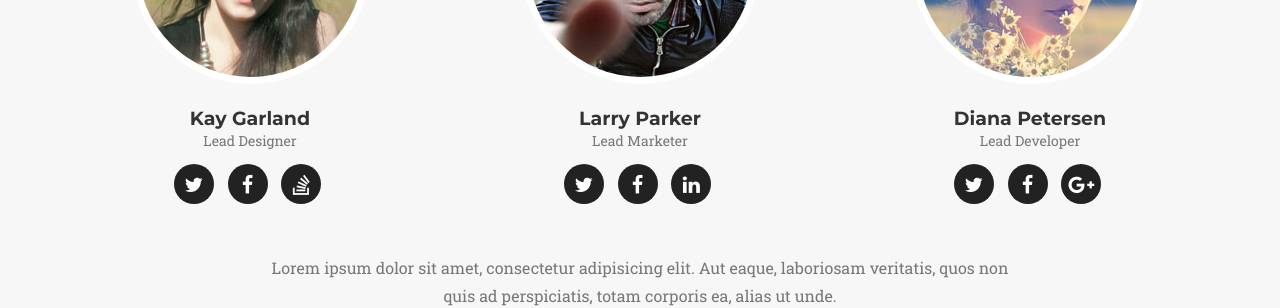
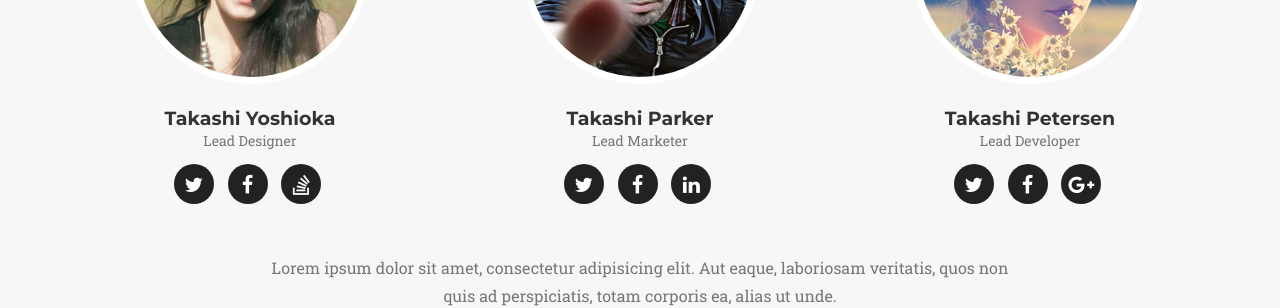
Before and after one commit to takagotch/o2333, a Jekyll site: the page built from index.html, in a window 1280 px wide and 900 px high, scrolled down 4875 px. Shown: the part 153-461 px from the top of the window. Built offline with Jekyll 4.4.1, drawn with Linux system fonts in a browser that asks for light colours; some web fonts are replaced.

Commit message:
Update _config.yml

```diff
--- a/_config.yml
+++ b/_config.yml
@@ -9,30 +9,30 @@ description: "Write an awesome description for your new site here. You can edit
 
 # Team names, titles and social links
 people:
-- name: Kay Garland
-  pic: 1
+- name: Takashi Yoshioka
+  pic:  1
   position: Lead Designer
   social:
     - title: twitter
-      url: #
+      url:   #
     - title: facebook
-      url: #
+      url:   #
     - title: stack-overflow
-      url: #
+      url:   #
 
-- name: Larry Parker
-  pic: 2
+- name:     Takashi Parker
+  pic:      2
   position: Lead Marketer
   social:
     - title: twitter
-      url: #
+      url:   #
     - title: facebook
-      url: #
+      url:   #
     - title: linkedin
-      url: #
+      url:   #
 
-- name: Diana Petersen
-  pic: 3
+- name: Takashi Petersen
+  pic:  3
   position: Lead Developer
   social:
     - title: twitter
@@ -45,21 +45,21 @@ people:
 # Social networks usernames (many more available: google-plus, flickr, dribbble, pinterest, instagram, tumblr, linkedin, etc.)
 social:
   - title: twitter
-    url: http://twitter.com/jekyllrb
+    url:   http://twitter.com/jekyllrb
   - title: facebook
     url:
   - title: stack-overflow
-    url: http://stackoverflow.com/questions/tagged/jekyll
+    url:   http://stackoverflow.com/questions/tagged/jekyll
   - title: bitbucket
-    url: http://bitbucket.org/jekyll
+    url:   http://bitbucket.org/jekyll
   - title: github
-    url: http://github.com/jekyll
+    url:   http://github.com/jekyll
 
 # Postal address (add as many lines as necessary)
 address:
   - line: 3481 Melrose Place
-  - line: Beverly Hills, CA 90210
+  - line: Namba Osaka Hills, CA 90210
 
 # Build settings
-markdown: kramdown
+markdown:  kramdown
 permalink: pretty
```
